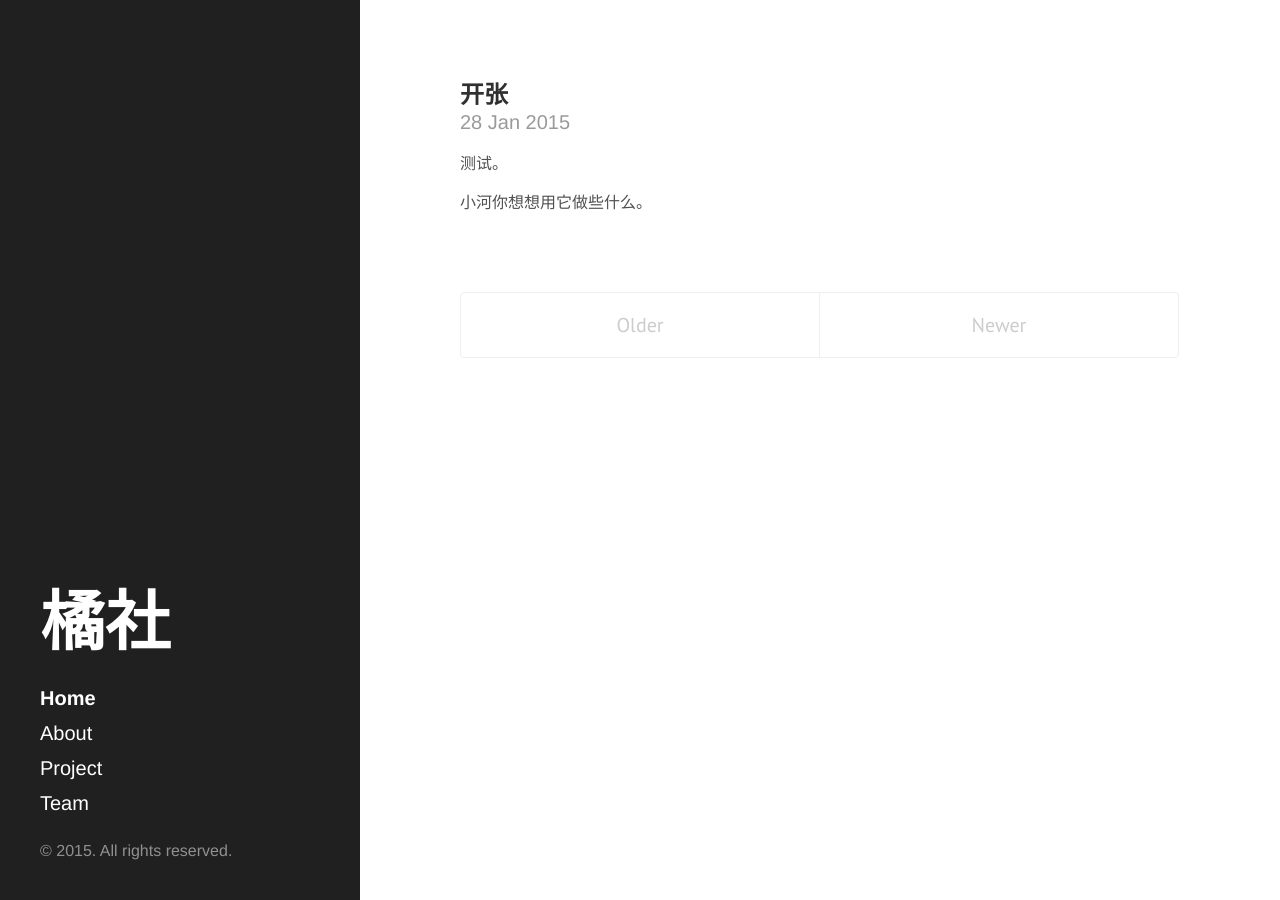
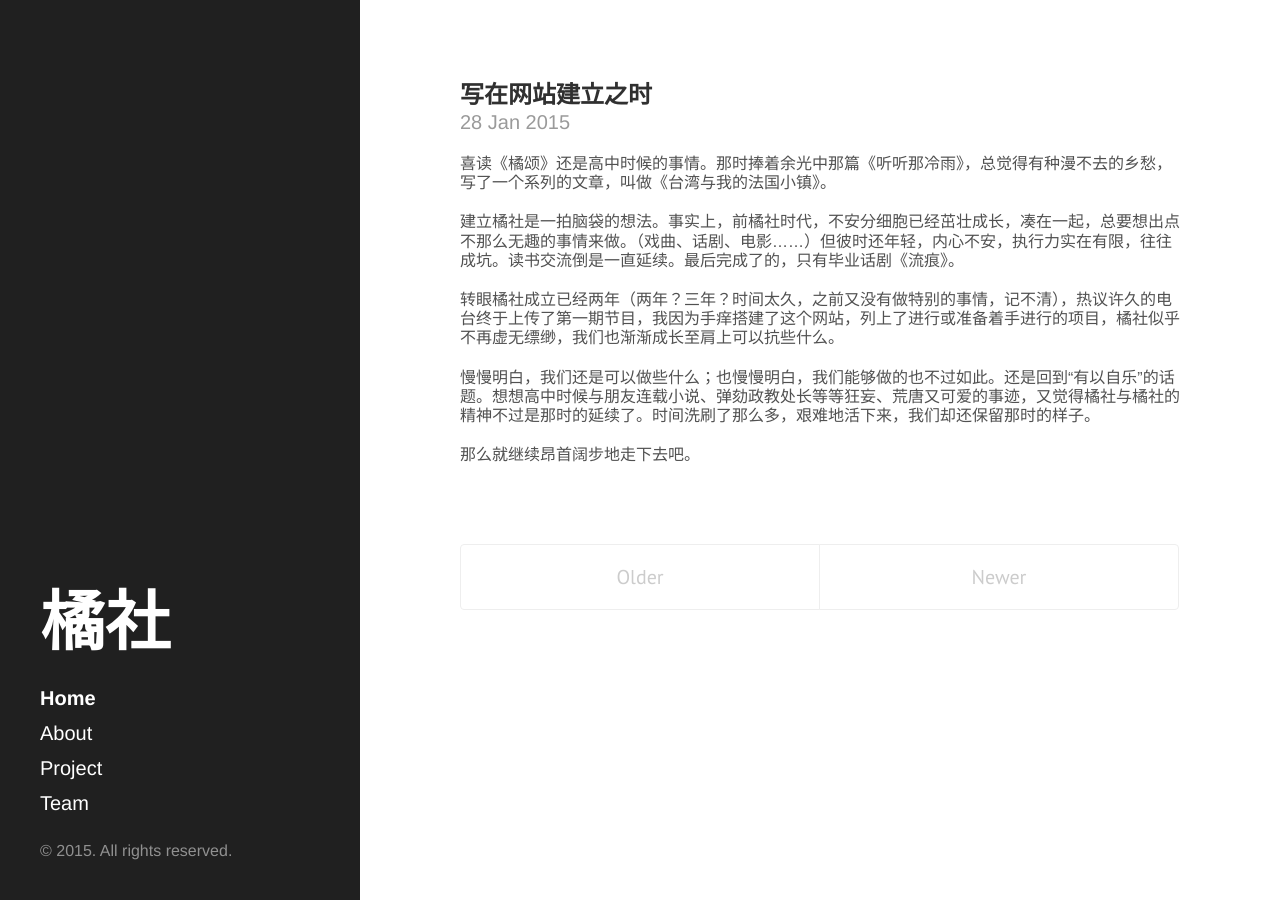
Before and after one commit to orangeclub/orangeclub.github.io, a Jekyll site: the page built from index.html, in a window 1280 px wide. Built offline with Jekyll 4.4.1, drawn with Linux system fonts in a browser that asks for light colours; the list of posts is cut into pages by our own code.

Commit message:
tiny changes

```diff
--- a/_config.yml
+++ b/_config.yml
@@ -17,3 +17,23 @@
 version:          1.0.0
 github:
   repo:           https://github.com/orangeclub/orangeclub.github.io
+
+
+
+authors:
+
+    name: Hanzou Hattori
+    display_name: Hanzou
+    gravatar: c66919cb194f96c696c1da0c47354a6a
+    email: hanzou@company.com
+    web: http://company.com
+    twitter: company
+    github: hhattori
+
+    name: Jörgen Mortensen
+    display_name: Jörgen
+    gravatar: 12e480a364a5c19214f99b4dfe9a11d5
+    email: jorgen@company.com
+    web: http://company.com
+    twitter: company
+    github: jorgenm
--- /dev/null
+++ b/_data/authors.yml
@@ -0,0 +1,9 @@
+- name: 小河
+  img: /img/PlayfulNarrative.jpg
+  url: http://read.douban.com/column/1271969/
+  description: 作为游戏研究者与设计师，想要更深入地看待游戏，而不是抒发玩后感或者简单评测。为了这个目的，记录游戏笔记乃至日记已经有了一段时间；总希望能够形成更加有序的系统。这一次，以叙事相关的游戏作为对象，从实践角度体味学界“游戏 v.s. 叙事”的争论，其中点滴，愿与诸君分享。豆瓣专栏进行中。
+
+- name: 航海博物馆
+  img: /img/SailingMuseum.jpg
+  url: http://orangeclub.github.io/project/sailingmuseum
+  description: 国内外航海博物馆见闻记录。筹备中。
--- a/_posts/2015-1-28-test.md
+++ b/_posts/2015-1-28-test.md
@@ -1,8 +1,15 @@
 ---
 layout: post
-title: 开张
+title: 写在网站建立之时
+author: 九
 ---
 
-测试。
+喜读《橘颂》还是高中时候的事情。那时捧着余光中那篇《听听那冷雨》，总觉得有种漫不去的乡愁，写了一个系列的文章，叫做《台湾与我的法国小镇》。
 
-小河你想想用它做些什么。
+建立橘社是一拍脑袋的想法。事实上，前橘社时代，不安分细胞已经茁壮成长，凑在一起，总要想出点不那么无趣的事情来做。（戏曲、话剧、电影……）但彼时还年轻，内心不安，执行力实在有限，往往成坑。读书交流倒是一直延续。最后完成了的，只有毕业话剧《流痕》。
+
+转眼橘社成立已经两年（两年？三年？时间太久，之前又没有做特别的事情，记不清），热议许久的电台终于上传了第一期节目，我因为手痒搭建了这个网站，列上了进行或准备着手进行的项目，橘社似乎不再虚无缥缈，我们也渐渐成长至肩上可以抗些什么。
+
+慢慢明白，我们还是可以做些什么；也慢慢明白，我们能够做的也不过如此。还是回到“有以自乐”的话题。想想高中时候与朋友连载小说、弹劾政教处长等等狂妄、荒唐又可爱的事迹，又觉得橘社与橘社的精神不过是那时的延续了。时间洗刷了那么多，艰难地活下来，我们却还保留那时的样子。
+
+那么就继续昂首阔步地走下去吧。
--- a/about.md
+++ b/about.md
@@ -23,3 +23,42 @@
 ##橘社·雕虫
 
 数字时代的手工制品。形式包括但不仅限于绘画、小说、电台、音乐、APP与游戏等。
+
+
+## 《橘颂》
+
+后皇嘉树，橘徕服兮。
+
+受命不迁，生南国兮。
+
+深固难徙，更壹志兮。
+
+绿叶素荣，纷其可喜兮。
+
+曾枝剡棘，阛果抟兮。
+
+青黄杂糅，文章烂兮。
+
+精色内白，类任道兮。
+
+纷緼宜修，姱而不丑兮。
+
+嗟尔幼志，有以异兮。
+
+独立不迁，岂不可喜兮?
+
+深固难徙，廓其无求兮。
+
+苏世独立，横而不流兮。
+
+闭心自慎，终不失过兮。
+
+秉德无私，参天地兮。
+
+愿岁并谢，与长友兮。
+
+淑离不淫，梗其有理兮。
+
+年岁虽少，可师长兮。
+
+行比伯夷，置以为像兮。
```
Also changed, not shown: _layouts/post.html (+9 -1 lines).
